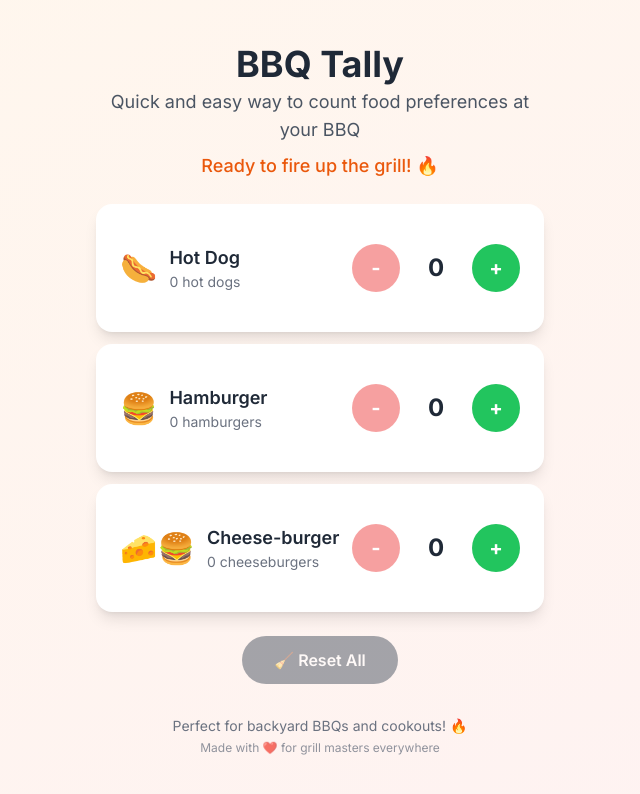
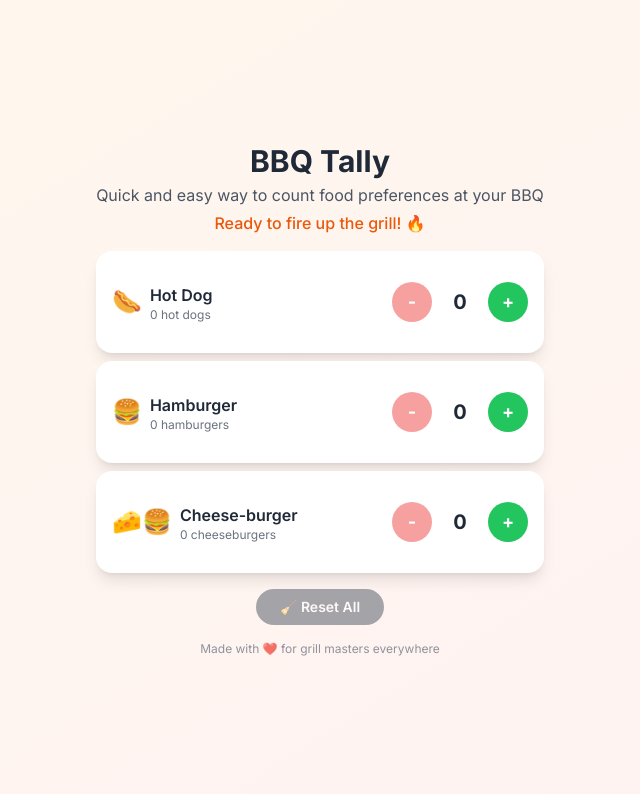
Before and after one commit to mikermcconnell/BBQTally, a Next.js app: page / in a window 1280 px wide. Shown: the top 794 px of the page, without its empty margins (320-960 px from the left). Built offline with nearby package versions, Linux system fonts and the light colour scheme.

Commit message:
Compress UI by 10%: smaller text, buttons, spacing, padding. Remove BBQ footer text. Keep pro tip.

```diff
--- a/app/globals.css
+++ b/app/globals.css
@@ -34,7 +34,7 @@
   }
 
   .food-card {
-    @apply bg-white rounded-2xl shadow-lg p-4 md:p-6 transition-all duration-200 hover:shadow-xl hover:scale-[1.02] transform;
+    @apply bg-white rounded-2xl shadow-lg p-3 md:p-4 transition-all duration-200 hover:shadow-xl hover:scale-[1.02] transform;
   }
 
   .food-card:hover {
--- a/app/page.tsx
+++ b/app/page.tsx
@@ -108,19 +108,19 @@ export default function Home() {
       <div className="min-h-screen flex flex-col items-center justify-center p-3 md:p-4">
       <div className="w-full max-w-sm md:max-w-md mx-auto">
         {/* Header */}
-        <div className="text-center mb-6">
-          <h1 className="text-3xl md:text-4xl font-bold text-gray-800 mb-1 relative">
+        <div className="text-center mb-4">
+          <h1 className="text-2xl md:text-3xl font-bold text-gray-800 mb-1 relative">
             BBQ Tally
-            {totalCount > 0 && <span className="ml-2 animate-bounce">{getRandomFireEmoji()}</span>}
+            {totalCount > 0 && <span className="ml-1 animate-bounce">{getRandomFireEmoji()}</span>}
           </h1>
-          <p className="text-gray-600 text-sm md:text-lg mb-2">Quick and easy way to count food preferences at your BBQ</p>
+          <p className="text-gray-600 text-xs md:text-base mb-1">Quick and easy way to count food preferences at your BBQ</p>
 
-          <div className="text-sm md:text-lg font-medium text-orange-600 mb-2">
+          <div className="text-xs md:text-base font-medium text-orange-600 mb-1">
             {getFunMessage(totalCount)}
           </div>
 
           {totalCount > 0 && (
-            <div className="text-lg md:text-2xl font-semibold text-gray-700 bg-white rounded-full px-3 py-1 md:px-4 md:py-2 shadow-md inline-block">
+            <div className="text-base md:text-xl font-semibold text-gray-700 bg-white rounded-full px-3 py-1 shadow-md inline-block">
               🍽️ {totalCount} {totalCount === 1 ? 'item' : 'items'} to grill!
             </div>
           )}
@@ -129,7 +129,7 @@ export default function Home() {
         {/* Celebration Overlay */}
         {celebration && (
           <div className="fixed inset-0 pointer-events-none z-50 flex items-center justify-center">
-            <div className="text-6xl animate-bounce">
+            <div className="text-4xl md:text-6xl animate-bounce">
               🎉 MILESTONE! 🎉
             </div>
           </div>
@@ -138,27 +138,27 @@ export default function Home() {
         {/* Sound Effect Display */}
         {soundEffect && (
           <div className="fixed top-1/4 left-1/2 transform -translate-x-1/2 -translate-y-1/2 pointer-events-none z-40">
-            <div className="text-xl md:text-3xl font-bold text-orange-600 animate-pop bg-white rounded-full px-3 py-1 md:px-4 md:py-2 shadow-lg border-2 border-orange-200 whitespace-nowrap">
+            <div className="text-lg md:text-2xl font-bold text-orange-600 animate-pop bg-white rounded-full px-3 py-1 shadow-lg border-2 border-orange-200 whitespace-nowrap">
               {soundEffect}
             </div>
           </div>
         )}
 
         {/* Food Counters */}
-        <div className="space-y-3 mb-6">
+        <div className="space-y-2 mb-4">
           {foods.map((food) => (
             <div
               key={food.id}
               className={`food-card ${animatingItem === food.id ? 'animate-pop' : ''}`}
             >
-              <div className="flex items-center justify-between min-h-[80px]">
-                <div className="flex items-center space-x-3">
-                  <span className="text-2xl md:text-3xl flex-shrink-0" role="img" aria-label={food.name}>
+              <div className="flex items-center justify-between min-h-[70px]">
+                <div className="flex items-center space-x-2">
+                  <span className="text-xl md:text-2xl flex-shrink-0" role="img" aria-label={food.name}>
                     {food.emoji}
                   </span>
                   <div className="min-w-0 flex-1">
-                    <h3 className="font-semibold text-gray-800 text-base md:text-lg leading-tight">{food.name}</h3>
-                    <p className="text-gray-500 text-xs md:text-sm leading-tight">
+                    <h3 className="font-semibold text-gray-800 text-sm md:text-base leading-tight">{food.name}</h3>
+                    <p className="text-gray-500 text-xs leading-tight">
                       {food.count} {food.count === 1 ? food.name.toLowerCase().replace('-', '') :
                         food.id === 'hotdog' ? 'hot dogs' :
                         food.id === 'hamburger' ? 'hamburgers' : 'cheeseburgers'}
@@ -166,10 +166,10 @@ export default function Home() {
                   </div>
                 </div>
 
-                <div className="flex items-center space-x-2 md:space-x-3 flex-shrink-0">
+                <div className="flex items-center space-x-2 flex-shrink-0">
                   <button
                     onClick={() => updateCount(food.id, false)}
-                    className={`w-10 h-10 md:w-12 md:h-12 rounded-full font-bold text-lg md:text-xl transition-all duration-200 transform active:scale-95 focus:outline-none focus:ring-2 focus:ring-offset-2 bg-red-500 hover:bg-red-600 text-white focus:ring-red-500 ${food.count === 0 ? 'opacity-50 cursor-not-allowed' : 'hover:shadow-lg'}`}
+                    className={`w-9 h-9 md:w-10 md:h-10 rounded-full font-bold text-base md:text-lg transition-all duration-200 transform active:scale-95 focus:outline-none focus:ring-2 focus:ring-offset-2 bg-red-500 hover:bg-red-600 text-white focus:ring-red-500 ${food.count === 0 ? 'opacity-50 cursor-not-allowed' : 'hover:shadow-lg'}`}
                     disabled={food.count === 0}
                     aria-label={`Decrease ${food.name} count`}
                     title="Remove one"
@@ -177,13 +177,13 @@ export default function Home() {
                     -
                   </button>
 
-                  <span className={`text-xl md:text-2xl font-bold text-gray-800 min-w-[2.5rem] md:min-w-[3rem] text-center transition-all duration-200 ${animatingItem === food.id ? 'animate-wiggle text-orange-600' : ''}`}>
+                  <span className={`text-lg md:text-xl font-bold text-gray-800 min-w-[2rem] md:min-w-[2.5rem] text-center transition-all duration-200 ${animatingItem === food.id ? 'animate-wiggle text-orange-600' : ''}`}>
                     {food.count}
                   </span>
 
                   <button
                     onClick={() => updateCount(food.id, true)}
-                    className="w-10 h-10 md:w-12 md:h-12 rounded-full font-bold text-lg md:text-xl transition-all duration-200 transform active:scale-95 focus:outline-none focus:ring-2 focus:ring-offset-2 bg-green-500 hover:bg-green-600 text-white focus:ring-green-500 hover:shadow-lg hover:animate-pulse-fun"
+                    className="w-9 h-9 md:w-10 md:h-10 rounded-full font-bold text-base md:text-lg transition-all duration-200 transform active:scale-95 focus:outline-none focus:ring-2 focus:ring-offset-2 bg-green-500 hover:bg-green-600 text-white focus:ring-green-500 hover:shadow-lg hover:animate-pulse-fun"
                     aria-label={`Increase ${food.name} count`}
                     title="Add one more!"
                   >
@@ -199,7 +199,7 @@ export default function Home() {
         <div className="text-center">
           <button
             onClick={resetAll}
-            className={`bg-gray-600 hover:bg-gray-700 text-white px-6 py-2 md:px-8 md:py-3 rounded-full font-semibold text-sm md:text-base transition-all duration-200 transform active:scale-95 focus:outline-none focus:ring-2 focus:ring-gray-500 focus:ring-offset-2 ${animatingItem === 'reset' ? 'animate-bounce-gentle' : ''} ${totalCount === 0 ? 'opacity-50 cursor-not-allowed' : 'hover:scale-105'}`}
+            className={`bg-gray-600 hover:bg-gray-700 text-white px-5 py-1.5 md:px-6 md:py-2 rounded-full font-semibold text-xs md:text-sm transition-all duration-200 transform active:scale-95 focus:outline-none focus:ring-2 focus:ring-gray-500 focus:ring-offset-2 ${animatingItem === 'reset' ? 'animate-bounce-gentle' : ''} ${totalCount === 0 ? 'opacity-50 cursor-not-allowed' : 'hover:scale-105'}`}
             disabled={totalCount === 0}
             aria-label="Reset all counts to zero"
           >
@@ -209,8 +209,8 @@ export default function Home() {
 
         {/* Fun Facts */}
         {totalCount > 15 && (
-          <div className="text-center mt-4 p-3 md:p-4 bg-orange-100 rounded-2xl">
-            <p className="text-orange-800 font-medium text-sm md:text-base">
+          <div className="text-center mt-3 p-2 md:p-3 bg-orange-100 rounded-2xl">
+            <p className="text-orange-800 font-medium text-xs md:text-sm">
               🔥 Pro Tip: That's enough food to feed a hungry crowd!
               Better start preheating! 🌡️
             </p>
@@ -218,9 +218,8 @@ export default function Home() {
         )}
 
         {/* Footer */}
-        <div className="text-center mt-6 md:mt-8 text-gray-500 text-xs md:text-sm">
-          <p className="mb-1">Perfect for backyard BBQs and cookouts! 🔥</p>
-          <p className="text-xs opacity-75">
+        <div className="text-center mt-4 text-gray-500 text-xs">
+          <p className="opacity-75">
             Made with ❤️ for grill masters everywhere
           </p>
         </div>
```
